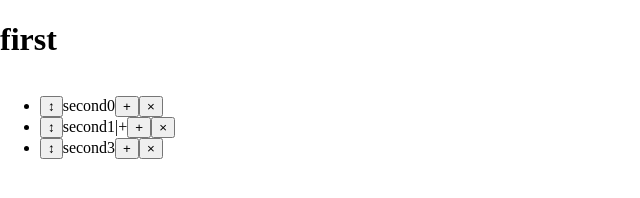
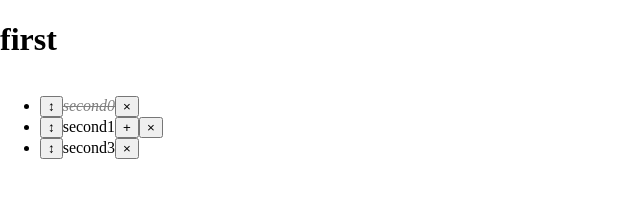
Before and after one commit to remileduc/listiz, a plain HTML site: page src/index.html in a window 1280 px wide. Both pictures are taken after a click on the element "second0". Shown: the whole page, without its empty margins (0-640 px from the left). Drawn offline with Linux system fonts and the light colour scheme.

Commit message:
view of the done elements

```diff
--- a/src/js/model/List.js
+++ b/src/js/model/List.js
@@ -40,14 +40,18 @@ function List ()
 			{
 				var i, size;
 
+				if (_done !== isDone)
+				{
 					_done = isDone;
-
+					this.fire("done");
 					if (!_done && this.parent !== null && this.parent.done) // if !done, parent is not done too
 						this.parent.done = false;
-				else if (_done && this.parent !== null && !this.parent.done) // if done
+					else if (_done) // if done
 					{
 						for (i = 0, size = this.contents.length; i < size; i++) // children are done too
 							this.contents[i].done = _done;
+						if (this.parent !== null && !this.parent.done)
+						{
 							for (i = 0, size = this.parent.contents.length; i < size; i++) // if brothers are done, parent is done too
 							{
 								if (!this.parent.contents[i].done)
@@ -56,12 +60,18 @@ function List ()
 							this.parent.done = _done;
 						}
 					}
+				}
+			}
 		},
 
 		"parent": {
 			value: null,
 			enumerable: true,
 			writable: true
+		},
+
+		"listeners": {
+			value: { done: [] }
 		}
 	});
 
@@ -81,6 +91,8 @@ Object.defineProperties(List.prototype, {
 	"addSubEl": {
 		value: function (element, position)
 		{
+			if (this.contents.indexOf(element) !== -1)
+				return;
 			if (typeof position === "undefined")
 				this.contents.push(element);
 			else if (position === 0)
@@ -124,12 +136,15 @@ Object.defineProperties(List.prototype, {
 			else
 				this.contents.splice(index, 1);
 			delel.parent = null;
+			if (this.parent !== null)
+			{
 				for (i = 0, size = this.contents.length; i < size; i++) // if brothers are done, parent is done too
 				{
 					if (!this.contents[i].done)
 						return;
 				}
 				this.parent.done = true;
+			}
 		}
 	},
 
@@ -161,6 +176,45 @@ Object.defineProperties(List.prototype, {
 			}
 			return str;
 		}
+	},
+
+	"addEventListener": {
+		value: function(type, listener)
+		{
+			if (typeof this.listeners[type] !== "undefined")
+				this.listeners[type].push(listener);
+		}
+	},
+
+	"removeEventListener": {
+		value: function(type, listener)
+		{
+			var index;
+			if (typeof this.listeners[type] !== "undefined")
+			{
+				index = this.listeners[type].indexOf(listener);
+				if (index >= 0)
+					this.listeners[type].splice(index, 1);
+			}
+		}
+	},
+
+	"fire": {
+		value: function(event)
+		{
+			var i, len, evt;
+			if (typeof this.listeners[event] !== "undefined")
+			{
+				len = this.listeners[event].length;
+				evt = { type: event, target: this };
+
+				for (i = 0; i < len; i++)
+				{
+					console.log("FIRE IN THE HOLE");
+					this.listeners[event][i].call(this, evt);
+				}
+			}
+		}
 	}
 });
 
--- a/src/js/view/ListView.js
+++ b/src/js/view/ListView.js
@@ -53,6 +53,7 @@ function ListView ()
 
 		/** the list that contains the sub elements */
 		"htmlUl": {
+			value: document.createElement("ul"),
 			enumerable: true,
 			writable: true
 		},
@@ -73,111 +74,132 @@ function ListView ()
 
 		"show": {
 			value: function () { ListView.prototype.show.call(this); }
+		},
+
+		// **************************** CALLBACKS ****************************
+		/** expand or not a list item */
+		"onExpand": {
+			value: (function ()
+			{
+				if (this.subs.length > 0)
+				{
+					this.htmlContents.dataset.expand = this.htmlContents.dataset.expand === "true" ? "false" : "true";
+					this.htmlAdd.textContent = this.htmlContents.dataset.expand === "true" ? "-" : "+";
+				}
+			}).bind(this)
+		},
+
+		/** add a new subitem at the end */
+		"onAppend": {
+			value: (function ()
+			{
+				var element = new ListView();
+				element.init(new List());
+				this.appendSubEl(element);
+			}).bind(this)
+		},
+
+		/** add a new subitem at the beginning */
+		"onPrepend": {
+			value: (function ()
+			{
+				var element = new ListView();
+				element.init(new List());
+				this.appendSubEl(element);
+			}).bind(this)
+		},
+
+		/** delete an item */
+		"onDelete": {
+			value: (function ()
+			{
+				this.parent.rmSubEl(this);
+			}).bind(this)
+		},
+
+		/** call when an item must be set to done */
+		"onDone": {
+			value: (function (e)
+			{
+				this.setDone(e.type === "done" ? this.model.done : !this.model.done);
+			}).bind(this)
 		}
 	});
+
+	this.htmlContents = this.htmlUl;
 }
 //héritage
 ListView.prototype = new ViewObject();
 
 Object.defineProperties(ListView.prototype, {
-	/**
-	 * set up an element with all the html elements and the callback functions
-	 * @param element the element to setup
-	 * @param modelObject the model object associated
-	 */
-	"setup": {
-		value: function (modelObject)
-		{
-			this.model = modelObject;
-
-			this.htmlMove = document.createElement("button");
-			this.htmlMove.classList.add("movebtn");
-			this.htmlMove.textContent = "↕";
-
-			this.htmlText = document.createElement("span");
-			this.htmlText.textContent = this.model.title;
-			this.htmlText.classList.add("textlist");
-			this.htmlText.addEventListener("click", this.onExpand.bind(this));
-
-			this.htmlAdd = document.createElement("button");
-			this.htmlAdd.classList.add("addbtn");
-			this.htmlAdd.textContent = "+";
-
-			this.htmlRm = document.createElement("button");
-			this.htmlRm.classList.add("rmbtn");
-			this.htmlRm.textContent = "×";
-			this.htmlRm.addEventListener("click", this.onDelete.bind(this));
-
-			this.htmlUl = document.createElement("ul");
-			if (modelObject.parent === null) // the head of the list
-				this.htmlContents = this.htmlUl;
-			else
-			{
-				this.htmlContents = document.createElement("li");
-				this.htmlContents.appendChild(this.htmlMove);
-				this.htmlContents.appendChild(this.htmlText);
-				this.htmlContents.appendChild(this.htmlAdd);
-				this.htmlContents.appendChild(this.htmlRm);
-				this.htmlContents.appendChild(this.htmlUl);
-				this.setExpandable(this.model.contents.length !== 0);
-			}
-		}
-	},
-
+	// **************************** ACCESSORS ****************************
 	/** function that initializes the object with the model */
 	"init": {
 		value: function (modelObject)
 		{
 			var i, l;
 
-			this.setup(modelObject);
+			this.model = modelObject;
+			this.model.addEventListener("done", this.onDone);
+			this.htmlContents = this.htmlUl;
 			for (i = 0; i < this.model.contents.length; i++)
 			{
 				l = new ListView();
 				l.init(this.model.contents[i]);
-				l.parent = this;
-
-				this.subs.push(l);
-				this.htmlUl.appendChild(l.htmlContents);
+				this.appendSubEl(l);
 			}
 		}
 	},
 
 	/**
+	 * sets the item to done
+	 * @param done if true the item is done.
+	 */
+	"setDone": {
+		value: function (done)
+		{
+			this.htmlContents.dataset.done = done;
+			if (this.model.done !== done)
+				this.model.done = done;
+		}
+	},
+
+	// **************************** MANAGE FUNCTIONS ****************************
+	/**
 	 * prepend a subElement
-	 * @param element the sub element to add (of type List)
+	 * @param element the sub element to add (of type ListView)
 	 */
 	"prependSubEl": {
 		value: function (element)
 		{
-			if (this.subs.length === 0)
-				this.setExpandable(true);
+			element.prepareSubEl();
 			this.subs.unshift(element);
 			this.model.addSubEl(element.model, 0);
 			element.parent = this;
-			this.htmlContents.insertBefore(element.htmlContents, this.htmlContents.firstChild);
+			this.htmlUl.insertBefore(element.htmlContents, this.htmlContents.firstChild);
+			this.setExpandable(true);
 		}
 	},
 
 	/**
 	 * append a subElement
-	 * @param element the sub element to add (of type List)
+	 * @param element the sub element to add (of type ListView)
 	 */
 	"appendSubEl": {
 		value: function (element)
 		{
-			if (this.subs.length === 0)
-				this.setExpandable(true);
+			element.prepareSubEl();
 			this.subs.push(element);
-			this.model.addSubEl(element);
+			this.model.addSubEl(element.model);
 			element.parent = this;
-			this.htmlContents.appendChild(element.htmlContents);
+			this.htmlUl.appendChild(element.htmlContents);
+			this.setExpandable(true);
 		}
 	},
 
 	/**
 	 * remove a subElement
-	 * @param element the sub element to remove (of type List)
+	 * @param element the sub element to remove (of type ListListView)
 	 */
 	"rmSubEl": {
 		value: function (element)
@@ -230,27 +252,43 @@ Object.defineProperties(ListView.prototype, {
 		}
 	},
 
-	// **************************** CALLBACKS ****************************
-	/** expand or not a list item */
-	"onExpand": {
+	// **************************** PRIVATE ****************************
+	/**
+	 * transforms the element in a sub element with all the html elements...
+	 */
+	"prepareSubEl": {
 		value: function ()
 		{
-			if (this.subs.length > 0)
-				this.htmlContents.dataset.expand = this.htmlContents.dataset.expand === "true" ? "false" : "true";
+			this.htmlMove = document.createElement("button");
+			this.htmlMove.classList.add("movebtn");
+			this.htmlMove.textContent = "↕";
+
+			this.htmlText = document.createElement("span");
+			this.htmlText.textContent = this.model.title;
+			this.htmlText.classList.add("textlist");
+			this.htmlText.addEventListener("click", this.onDone);
+
+			this.htmlAdd = document.createElement("button");
+			this.htmlAdd.classList.add("addbtn");
+			this.htmlAdd.textContent = "+";
+			this.htmlAdd.addEventListener("click", this.onExpand);
+
+			this.htmlRm = document.createElement("button");
+			this.htmlRm.classList.add("rmbtn");
+			this.htmlRm.textContent = "×";
+			this.htmlRm.addEventListener("click", this.onDelete);
+
+			this.htmlContents = document.createElement("li");
+			this.htmlContents.appendChild(this.htmlMove);
+			this.htmlContents.appendChild(this.htmlText);
+			this.htmlContents.appendChild(this.htmlAdd);
+			this.htmlContents.appendChild(this.htmlRm);
+			this.htmlContents.appendChild(this.htmlUl);
+			this.setExpandable(this.model.contents.length !== 0);
+			this.setDone(this.model.done);
 		}
 	},
 
-	/** delete an item */
-	"onDelete": {
-		value: function (e)
-		{
-			e.preventDefault();
-
-			this.parent.rmSubEl(this);
-		}
-	},
-
-	// **************************** PRIVATE ****************************
 	/**
 	 * set the item as expandable
 	 * @param isExpandable if true, the item is expandable
--- a/src/js/view/ViewObject.js
+++ b/src/js/view/ViewObject.js
@@ -29,7 +29,7 @@ function ViewObject ()
 	Object.defineProperties(this, {
 		/** the model to show */
 		"model": {
-			value: false,
+			value: null,
 			enumerable: true,
 			writable: true
 		},
@@ -62,5 +62,14 @@ Object.defineProperties(ViewObject.prototype, {
 			document.querySelector("#title").textContent = this.model.title;
 			document.querySelector("#contents").appendChild(this.htmlContents);
 		}
+	},
+
+	/** remove the contents of the web page */
+	"hide": {
+		value: function ()
+		{
+			document.querySelector("#title").textContent = "";
+			document.querySelector("#contents").removeChild(this.htmlContents);
+		}
 	}
 });
--- a/src/style/style.css
+++ b/src/style/style.css
@@ -61,19 +61,28 @@ footer
 	display: none;
 }
 
-.notexpandable .textlist:after
+*[data-done="true"] > span
 {
-	content: "" !important;
+	text-decoration: line-through;
+	font-style: italic;
+	color: gray;
 }
 
-.expandable[data-expand="false"] .textlist:after
+*[data-done="false"] > span
 {
-	content: "|+";
+	text-decoration: none;
+	font-style: normal;
+	color: black;
 }
 
-.expandable[data-expand="true"] .textlist:after
+.expandable .addbtn
 {
-	content: "|-";
+	display: inline-block;
+}
+
+.notexpandable .addbtn
+{
+	display: none;
 }
 
 /*********** MEDIA QUERIES ***********/
--- a/src/test.js
+++ b/src/test.js
@@ -18,6 +18,10 @@ function createList ()
 
 	l.contents[1].addSubEl(new List());
 	l.contents[1].contents[2].title = "third2";
+	l.contents[1].contents[2].done = true;
+
+	l.contents[1].contents[2].addSubEl(new List());
+	l.contents[1].contents[2].contents[0].title = "fourth";
 
 	var suppr = new List();
 	l.addSubEl(suppr);
```
Lines whose indentation alone changed are shown as unchanged.
